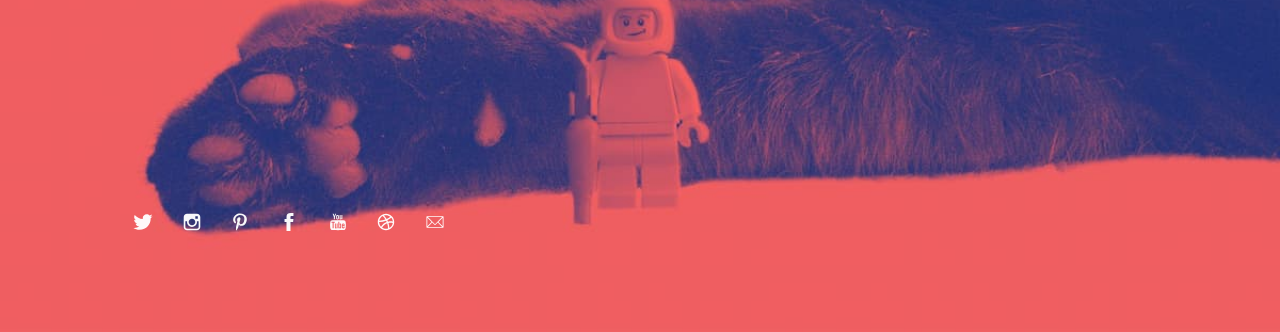
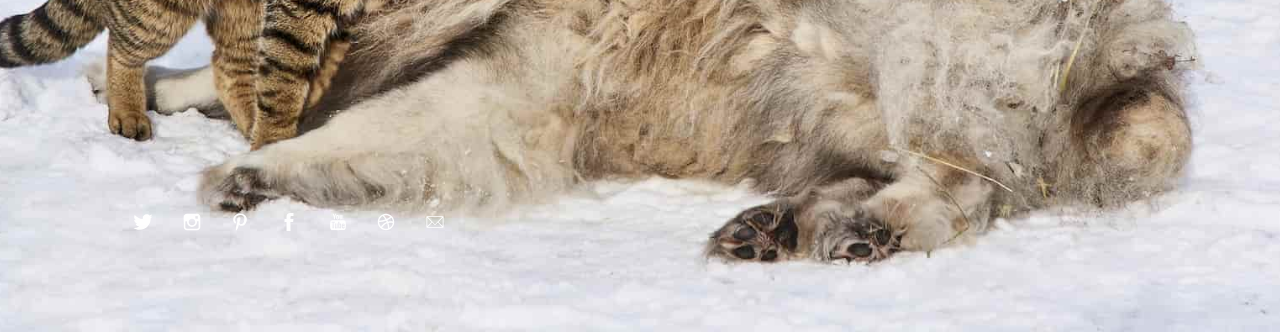
Before and after one commit to kittycoach/kittycoach.github.io, a plain HTML site: page index.html in a window 1280 px wide. Shown: the part 468-800 px from the top of the page. Drawn offline with Linux system fonts and the light colour scheme.

Commit message:
hintergrundbild verändert

```diff
--- a/assets/css/me.css
+++ b/assets/css/me.css
@@ -103,7 +103,7 @@ body.page-template-page-fullsingle-me {
   letter-spacing: -0.5px;
   color: #999999;
   color: #fff;
-  background-image: url("../../images/hur.jpg");
+  background-image: url("../../images/love.jpg");
   background-position: center center;
   background-size: cover; }
   body.page-template-page-fullsingle-me p {
```
Also changed, not shown: images/cats.jpg (added).
